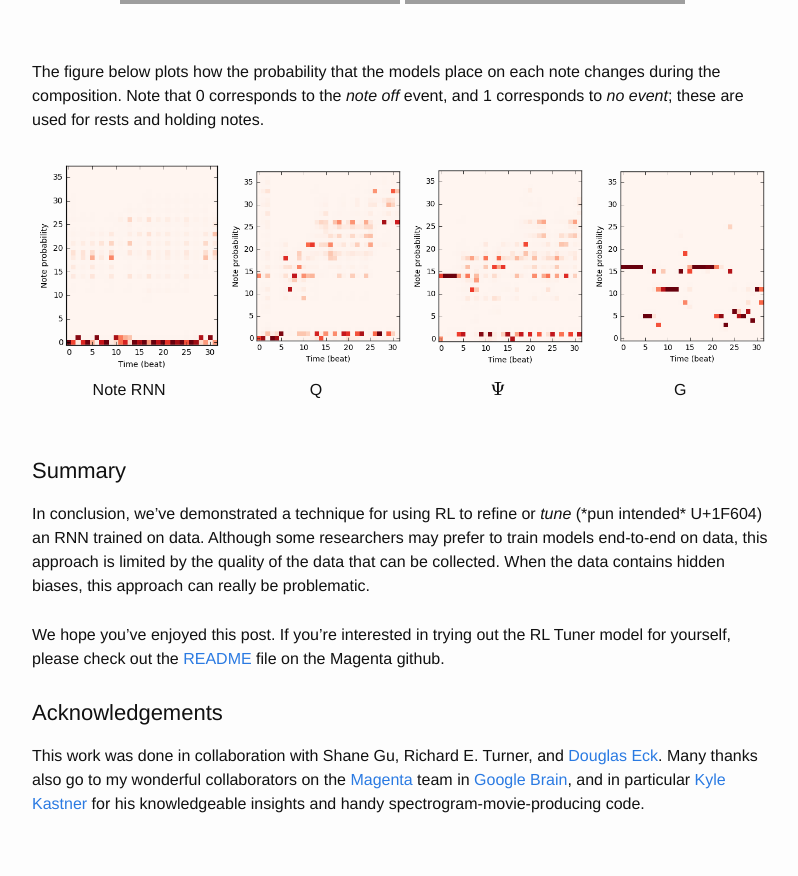
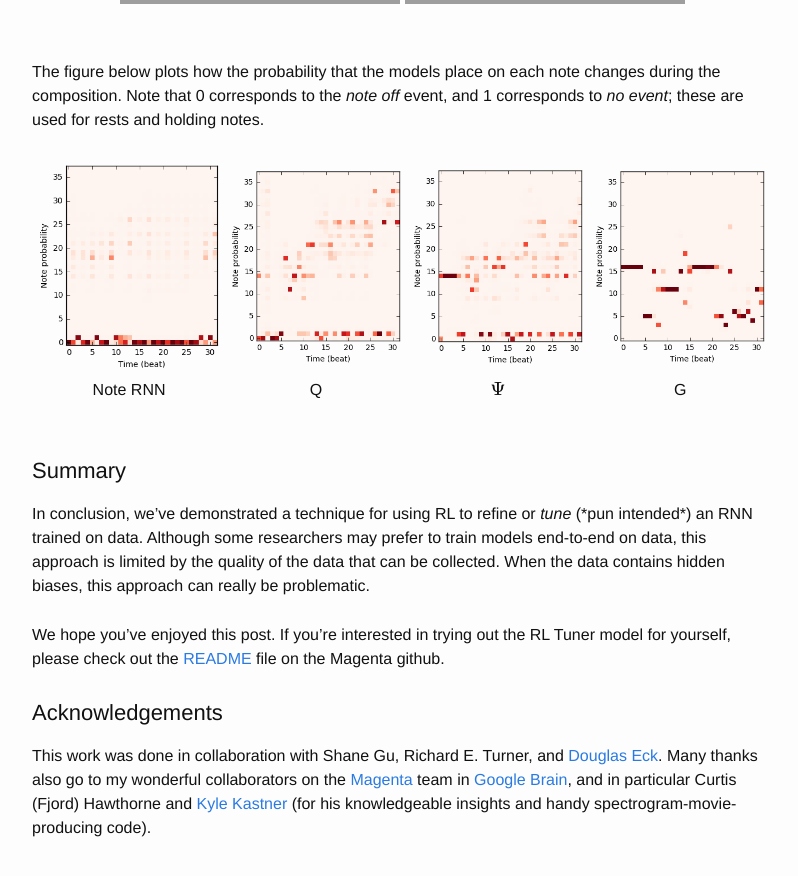
Before and after one commit to notfuchsia/notfuchsia.github.io, a Jekyll site: the page built from _posts/2016-10-10-natasha.markdown, in a window 1280 px wide and 900 px high, scrolled down 8066 px. Shown: the top 876 px of the window, without its empty margins (238-1036 px from the left). Built offline with Jekyll 4.4.1, drawn with Linux system fonts in a browser that asks for light colours; formulas are drawn with MathJax 3; grey boxes are pictures that could not be loaded.

Commit message:
no unicode smile

```diff
--- a/_posts/2016-10-10-natasha.markdown
+++ b/_posts/2016-10-10-natasha.markdown
@@ -245,14 +245,14 @@ The figure below plots how the probability that the models place on each note ch
 
 Summary
 -------
-In conclusion, we've demonstrated a technique for using RL to refine or *tune* (\*pun intended\* U+1F604) an RNN trained on data. Although some researchers may prefer to train models end-to-end on data, this approach is limited by the quality of the data that can be collected. When the data contains hidden biases, this approach can really be problematic.
+In conclusion, we've demonstrated a technique for using RL to refine or *tune* (\*pun intended\*) an RNN trained on data. Although some researchers may prefer to train models end-to-end on data, this approach is limited by the quality of the data that can be collected. When the data contains hidden biases, this approach can really be problematic.
 
 We hope you've enjoyed this post. If you're interested in trying out the RL Tuner model for yourself, please check out the [README][code] file on the Magenta github.
 
 
 Acknowledgements
 ----------------
-This work was done in collaboration with Shane Gu, Richard E. Turner, and [Douglas Eck][doug]. Many thanks also go to my wonderful collaborators on the [Magenta][magenta] team in [Google Brain][brain], and in particular [Kyle Kastner][kastner] for his knowledgeable insights and handy spectrogram-movie-producing code.
+This work was done in collaboration with Shane Gu, Richard E. Turner, and [Douglas Eck][doug]. Many thanks also go to my wonderful collaborators on the [Magenta][magenta] team in [Google Brain][brain], and in particular Curtis (Fjord) Hawthorne and [Kyle Kastner][kastner] (for his knowledgeable insights and handy spectrogram-movie-producing code).
 
 <!-- Our stuff (may need to change) -->
 [our arxiv]: https://arxiv.org/abs/comingsoon
```
